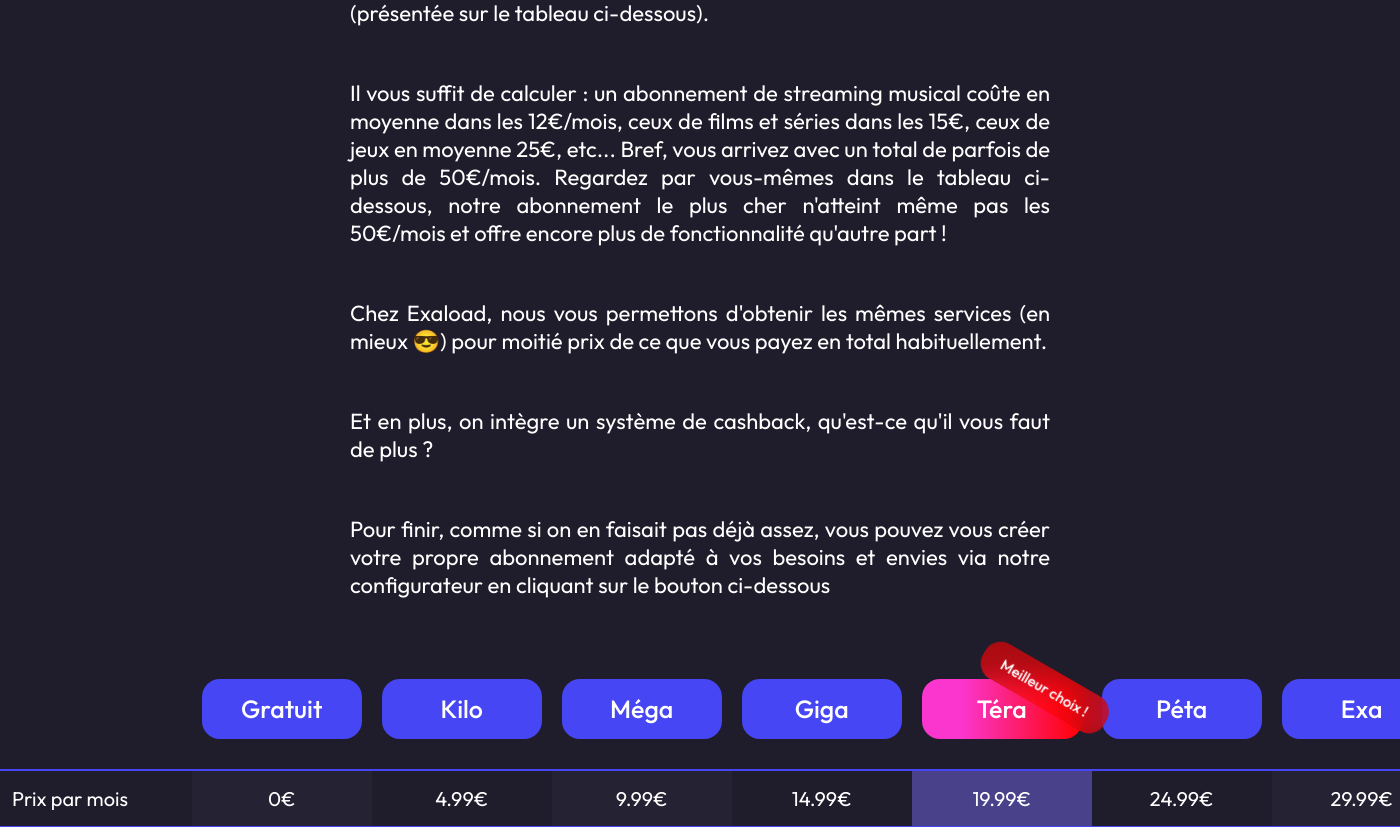
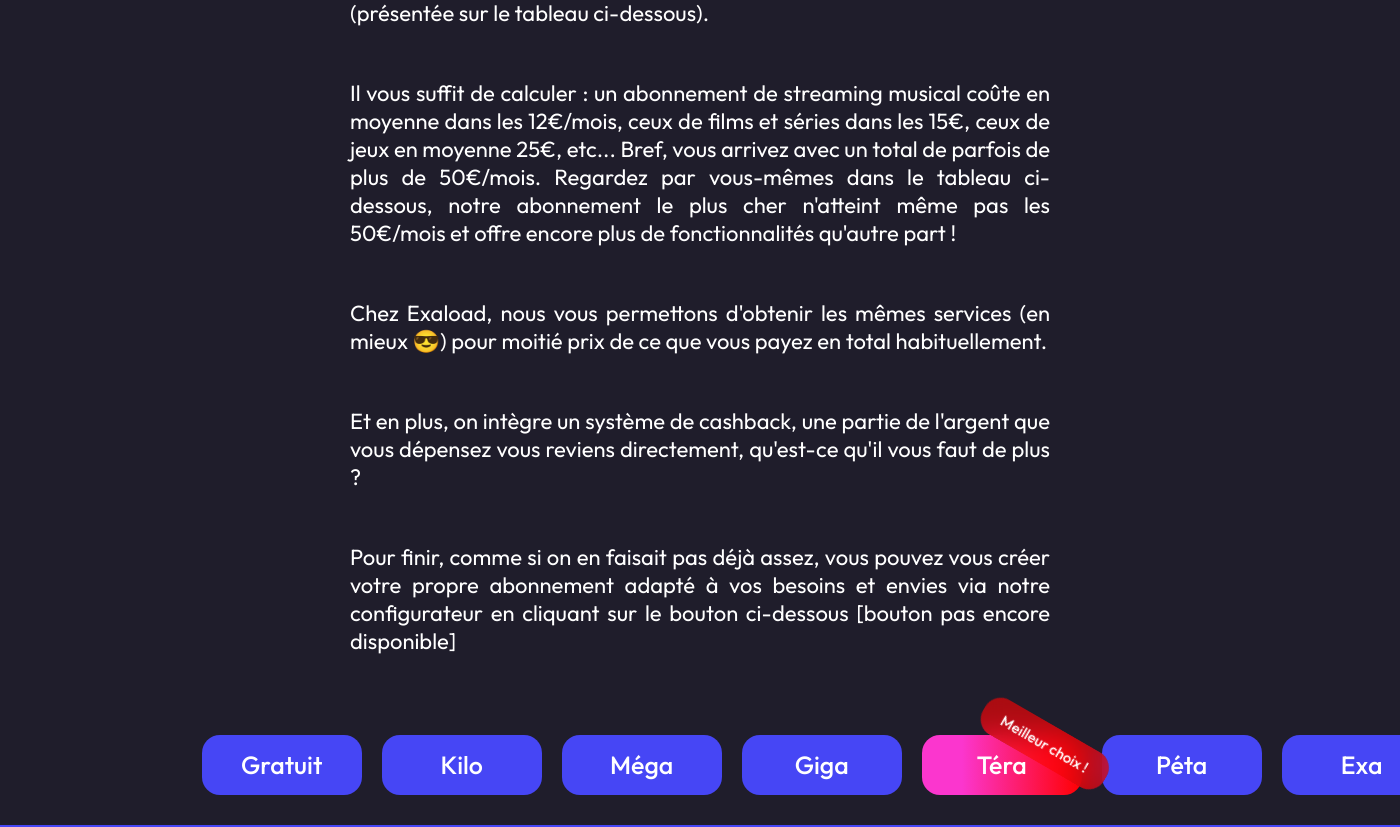
Before and after one commit to Tarkhubal/Exaload-py, a Flask app: page /pricing in a window 1400 px wide; the page is wider, and only the part inside the window is pictured. Shown: the part 394-1221 px from the top of that part. Run offline with Flask 3, Linux system fonts and the light colour scheme.

Commit message:
/pricing | Corrected an horrible french mistake

```diff
--- a/templates/not-connected/pricing.html
+++ b/templates/not-connected/pricing.html
@@ -17,20 +17,21 @@
         de films et séries dans les 15€, ceux de jeux en moyenne 25€, etc... Bref,
         vous arrivez avec un total de parfois de plus de 50€/mois. Regardez par
         vous-mêmes dans le tableau ci-dessous, notre abonnement le plus cher n'atteint
-        même pas les 50€/mois et offre encore plus de fonctionnalité qu'autre part !
+        même pas les 50€/mois et offre encore plus de fonctionnalités qu'autre part !
     </p>
 
     <p>
         Chez Exaload, nous vous permettons d'obtenir les mêmes services (en mieux 😎)
         pour moitié prix de ce que vous payez en total habituellement.
     <p>
-        Et en plus, on intègre un système de cashback, qu'est-ce qu'il vous faut de plus ?
+        Et en plus, on intègre un système de cashback, une partie de l'argent que vous
+        dépensez vous reviens directement, qu'est-ce qu'il vous faut de plus ?
     </p>
 
     <p>
         Pour finir, comme si on en faisait pas déjà assez, vous pouvez vous créer votre
         propre abonnement adapté à vos besoins et envies via notre configurateur en
-        cliquant sur le bouton ci-dessous
+        cliquant sur le bouton ci-dessous [bouton pas encore disponible]
     </p>
 </section>
 
```
